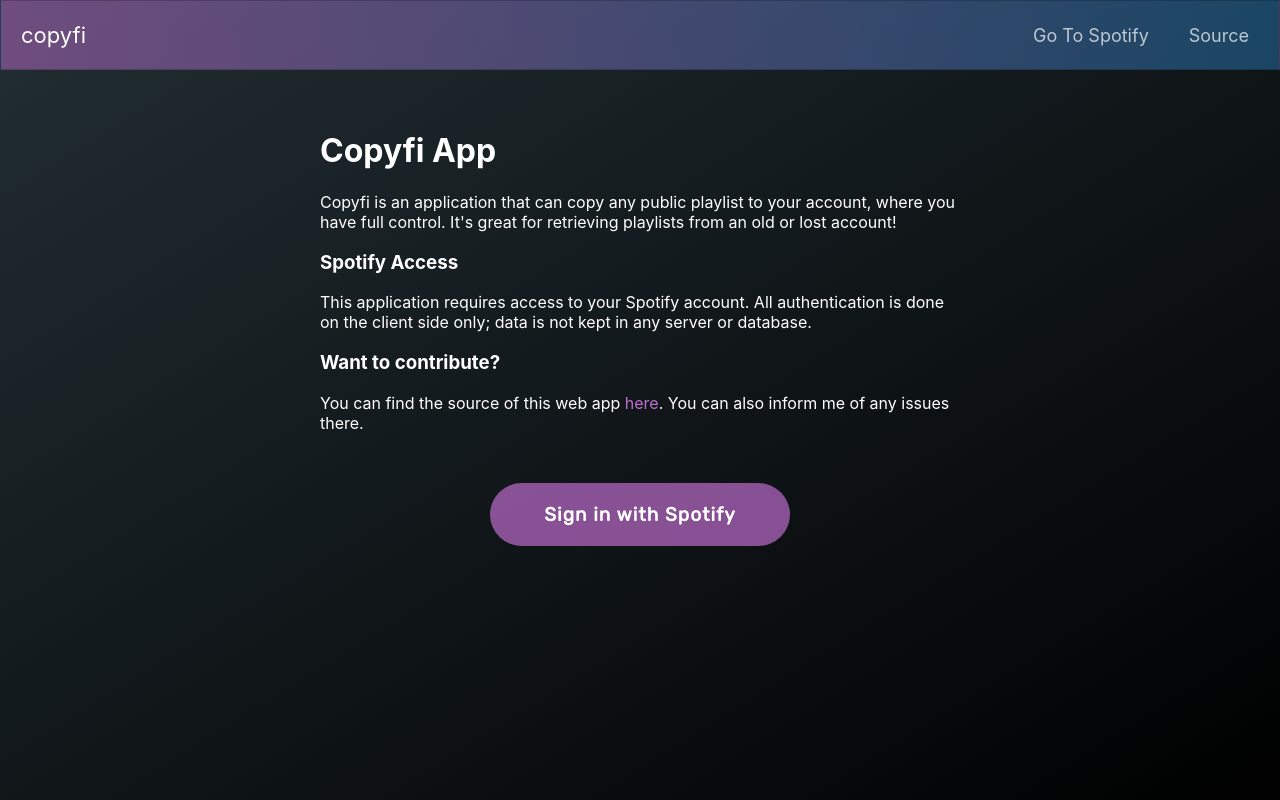
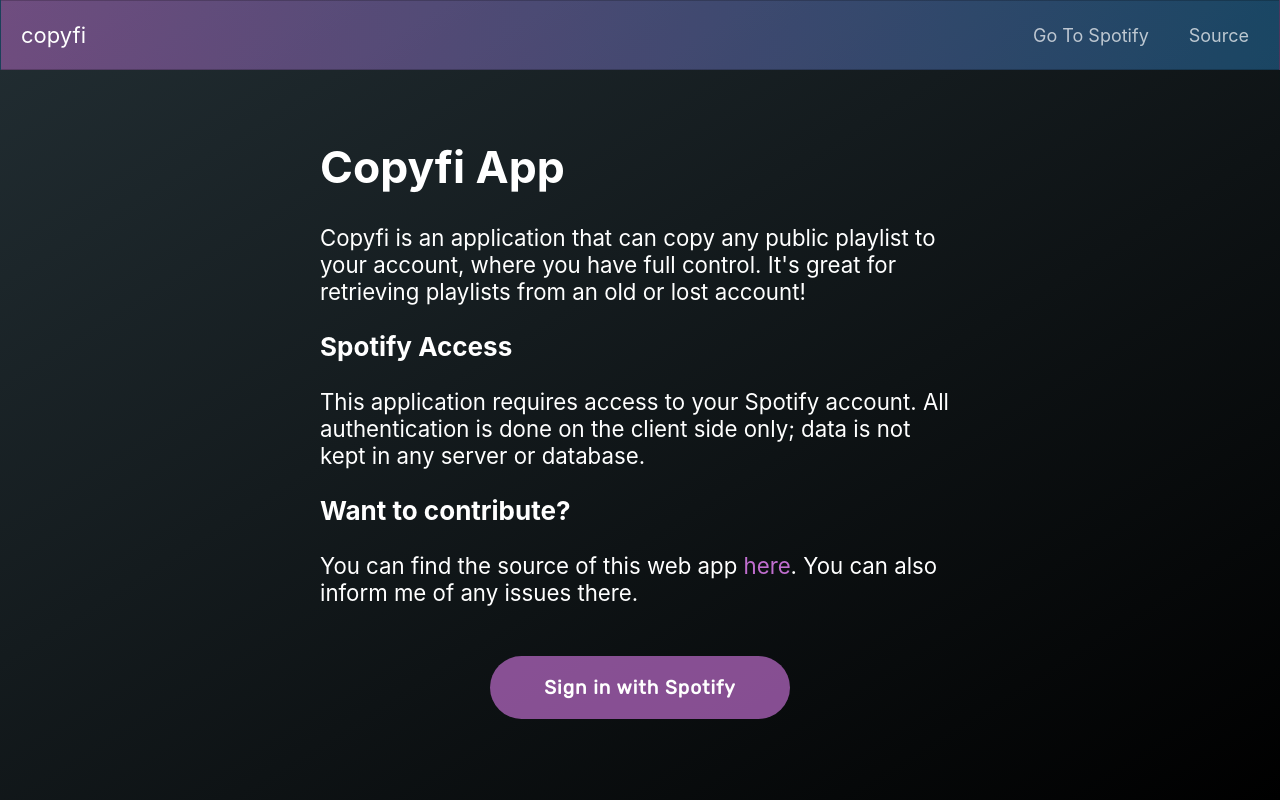
Before and after one commit to LfxB/copyfi, a React (Create React App) app: page / in a window 1280 px wide. Built offline with nearby package versions, Linux system fonts and the light colour scheme; no server answers.

Commit message:
Style variable font sizes

```diff
--- a/src/index.css
+++ b/src/index.css
@@ -6,6 +6,7 @@
 }
 
 body {
+  font-size: calc(12px + 0.8vw);
   margin: 0;
   padding: 0;
   font-family: -apple-system, BlinkMacSystemFont, 'Segoe UI', 'Roboto', 'Oxygen',
@@ -13,6 +14,12 @@ body {
     sans-serif;
   -webkit-font-smoothing: antialiased;
   -moz-osx-font-smoothing: grayscale;
+}
+
+@media screen and (min-width: 1600px) {
+  body {
+    font-size: 26px;
+  }
 }
 
 code {
```
